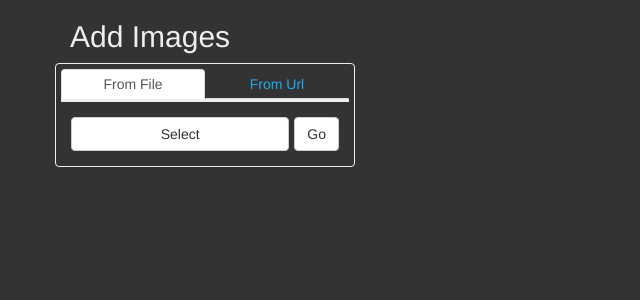
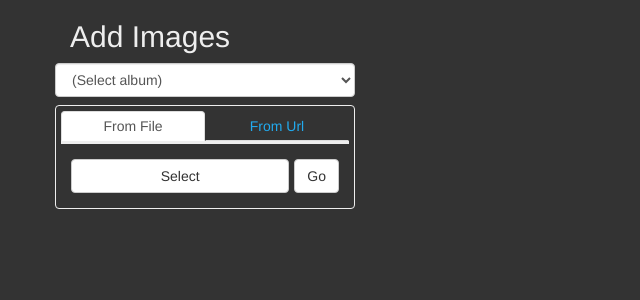
Before and after one commit to ErinCall/catsnap, a Flask app: template catsnap/web/templates/add.html.jinja in a window 1280 px wide. Shown: the part 60-360 px from the top of the page, without its empty margins (0-640 px from the left). Run offline with Flask 2, Linux system fonts and the light colour scheme; the template is opened without the code that fills it, so the values that code supplies are empty; parts of the project's set-up code (start-up, migrations or seed data) failed here and were passed over; some libraries are stand-ins or nearby versions.

Commit message:
Set an album when adding new images [#5]

```diff
--- a/catsnap/web/controllers/image.py
+++ b/catsnap/web/controllers/image.py
@@ -42,6 +42,11 @@ def add(request_format):
 
     session = Client().session()
     image = Image(filename=truck.filename, source_url=url)
+    album_id = request.form.get('album_id')
+    if album_id:
+        image.album_id = int(album_id)
+    else:
+        image.album_id = None
     session.add(image)
     session.flush()
     contents = ImageContents(image_id=image.image_id,
--- a/catsnap/web/public/css/layout.css
+++ b/catsnap/web/public/css/layout.css
@@ -138,3 +138,12 @@ li.tag span, li.tag a {
     vertical-align: middle;
     display: inline-block;
 }
+
+.album-menu {
+    margin-left: -30px;
+}
+
+.album-menu select {
+    min-width: 300px;
+    margin-right: 3px;
+}
--- a/catsnap/web/public/js/add_image.js
+++ b/catsnap/web/public/js/add_image.js
@@ -16,6 +16,7 @@ $(document).ready(function () {
             $article = $this.parent('article');
 
         event.preventDefault();
+        form_data.append('album_id', $('select[name="album"]').val());
 
         $article.find('div.alert').remove();
 
--- a/catsnap/web/templates/add.html.jinja
+++ b/catsnap/web/templates/add.html.jinja
@@ -3,6 +3,17 @@
     Add Images
 {% endblock title %}
 {% block content %}
+    <section class="album-menu">
+        <form action="#" class="navbar-form">
+            <select name="album" class="form-control">
+                <option value="" selected>(Select album)</option>
+                {% for album in albums %}
+                    <option value="{{ album.album_id }}">{{ album.name }}</option>
+                {% endfor %}
+            </select>
+        </form>
+    </section>
+
     <section class="row">
         <article class="add">
             <form method="post" action="{{ url_for('add') }}" enctype="multipart/form-data" >
```
Also changed, not shown: tests/web/splinter/test_add_image.py (+27 -0 lines), tests/web/test_add.py (+8 -1 lines).
